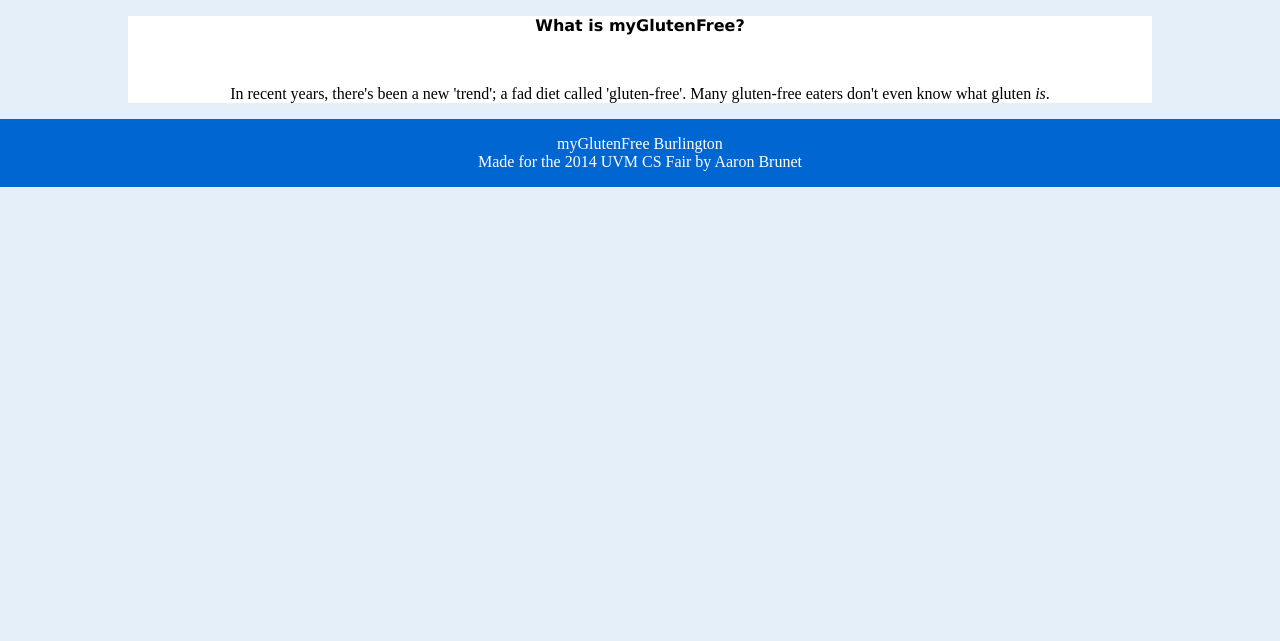
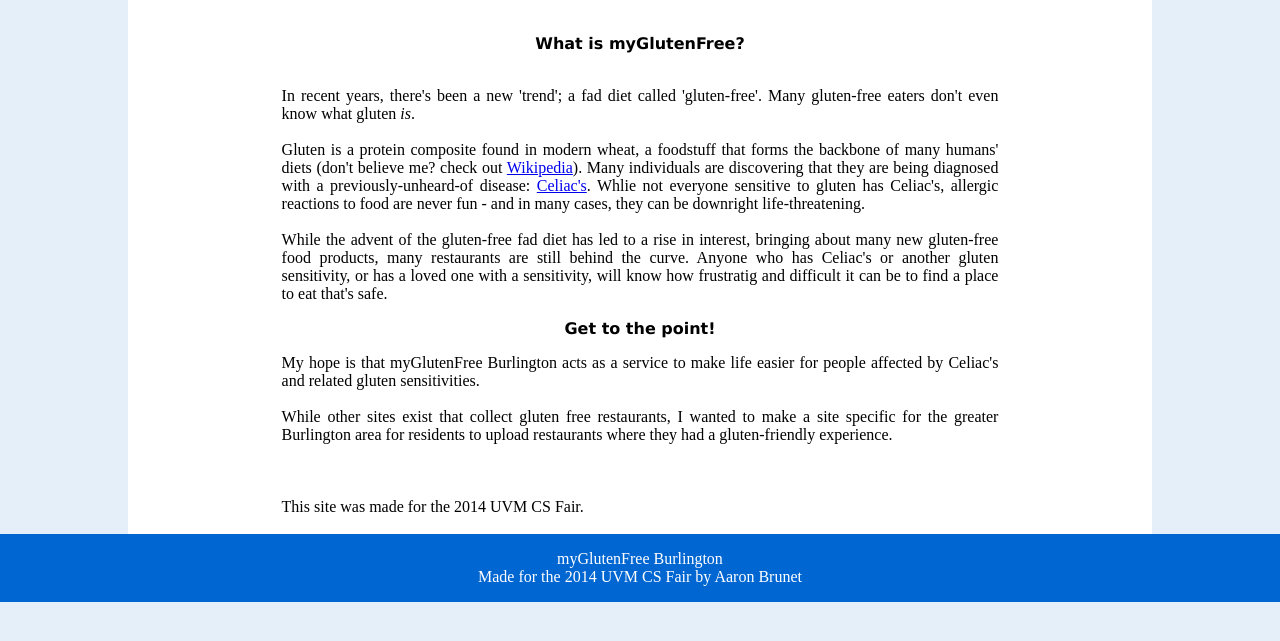
Before and after one commit to awbrunet/assignment10, a PHP site: page / in a window 1280 px wide. Shown: the part 131-772 px from the top of the page. Run offline with PHP 8.4, Linux system fonts and the light colour scheme.

Commit message:
Finished home page

```diff
--- a/index.php
+++ b/index.php
@@ -5,10 +5,32 @@
 ?>
 
 <article id="main">
+<br>
 <h3>What is myGlutenFree?</h3>
 <br>
-<p>In recent years, there's been a new 'trend'; a fad diet called 'gluten-free'. Many gluten-free eaters don't even know what gluten <i>is</i>.
+<p style = 'width: 70%; margin: auto; text-align: justify;'>In recent years, there's been a new 'trend'; a fad diet called 'gluten-free'. Many gluten-free eaters don't even know what gluten <i>is</i>.
+<br><br>
+Gluten is a protein composite found in modern wheat, a foodstuff that forms the backbone of many humans' diets
+(don't believe me? check out <a href="http://en.wikipedia.org/wiki/Gluten#Uses">Wikipedia</a>). Many individuals are discovering that they are
+being diagnosed with a previously-unheard-of disease: <a href="http://en.wikipedia.org/wiki/Coeliac_disease">Celiac's</a>. Whlie not everyone sensitive to gluten
+has Celiac's, allergic reactions to food are never fun - and in many cases, they can be downright life-threatening.
+<br><br>
+While the advent of the gluten-free fad diet has led to a rise in interest, bringing about many new gluten-free food products, many restaurants are still
+behind the curve. Anyone who has Celiac's or another gluten sensitivity, or has a loved one with a sensitivity, will know how frustratig and difficult
+it can be to find a place to eat that's safe.
+
 <br>
+<h3>Get to the point!</h3>
+
+<p style = 'width: 70%; margin: auto; text-align: justify;'>
+My hope is that myGlutenFree Burlington acts as a service to make life easier for people affected by Celiac's and related gluten sensitivities.
+<br><br>
+While other sites exist that collect gluten free restaurants, I wanted to make a site specific for the greater Burlington area for residents to upload
+ restaurants where they had a gluten-friendly experience.
+ <br><br><br><br>
+ This site was made for the 2014 UVM CS Fair.
+ <br><br>
+
 
 
 </p>
--- a/submit.php
+++ b/submit.php
@@ -392,12 +392,12 @@
                             <input type="radio" name="btnFoodType" tabindex="112" value="Mexican">Mexican
                             <input type="radio" name="btnFoodType" tabindex="113" value="Asian">Asian
                             <input type="radio" name="btnFoodType" tabindex="114" value="Cafe">Cafe
-                            <input type="radio" name="btnFoodType" tabindex="115" value="Other" selected = "selected">Other
+                            <input type="radio" name="btnFoodType" tabindex="115" value="Other" checked="checked">Other
                             <br>
                             <label>Menu Options*:</label><br>
                             <input type="radio" name="btnMenuType" tabindex="120" value="Gluten-Free Menu">Gluten-Free Menu
                             <input type="radio" name="btnMenuType" tabindex="121" value="Gluten-Friendly Menu">Gluten-Free Friendly Menu
-                            <input type="radio" name="btnMenuType" tabindex="122" value="Gluten-Free Options" selected = "selected">Gluten-Free Options
+                            <input type="radio" name="btnMenuType" tabindex="122" value="Gluten-Free Options" checked="checked">Gluten-Free Options
                             <br>
                         <br>
                         <fieldset>
```
